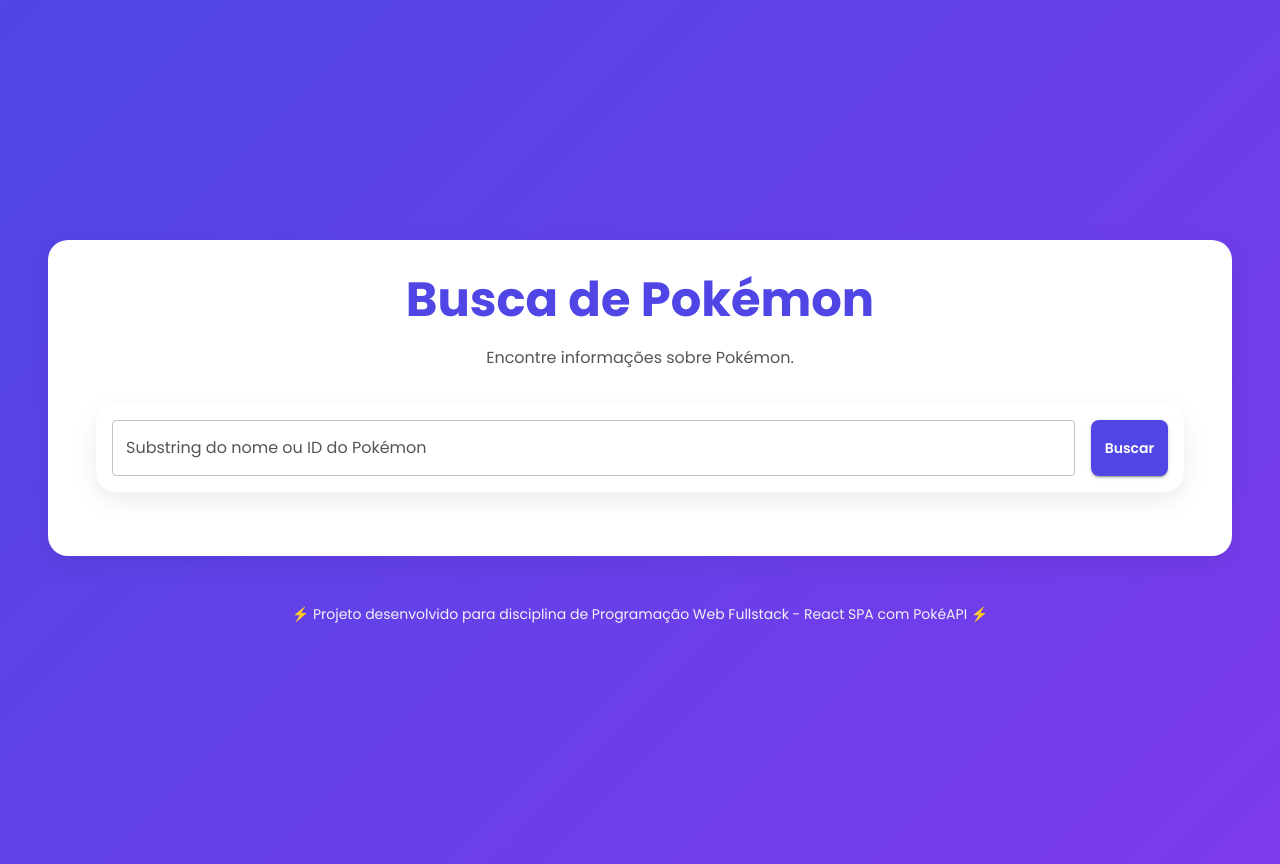
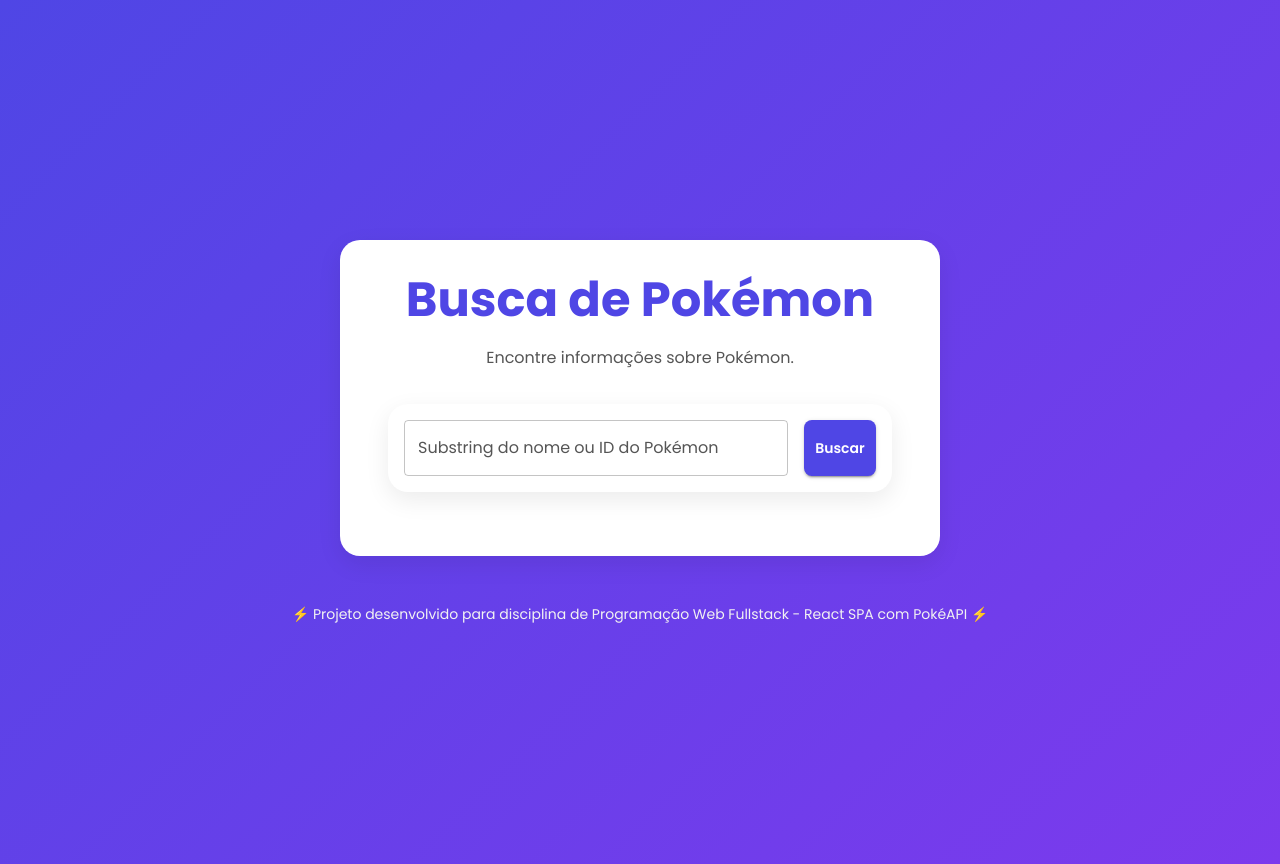
Before and after one commit to Edumachdo/poke_projeto1_fullstack, a React (Vite) app: page / in a window 1280 px wide. Built offline with nearby package versions, Linux system fonts and the light colour scheme.

Commit message:
Melhorar layout inicial: Paper compacto quando sem resultados ou com um único Pokémon

```diff
--- a/src/App.css
+++ b/src/App.css
@@ -15,6 +15,10 @@
   box-sizing: border-box;
   background: rgba(255, 255, 255, 0.95);
   backdrop-filter: blur(10px);
+}
+
+.app-paper-single {
+  max-width: 600px;
 }
 
 .app-header {
--- a/src/App.jsx
+++ b/src/App.jsx
@@ -20,7 +20,12 @@
 
   return (
     <Box className="app-container">
-      <Paper elevation={6} className="app-paper">
+      <Paper
+        elevation={6}
+        className={`app-paper ${
+          pokemonData.length <= 1 ? "app-paper-single" : ""
+        }`}
+      >
         <Box className="app-header">
           <Typography variant="h3" component="h1" gutterBottom>
             Busca de Pokémon
@@ -43,9 +48,21 @@
             )}
             {error && <ErrorMessage message={error} />}
             {pokemonData.length > 0 && (
-              <Grid container spacing={2}>
+              <Grid
+                container
+                spacing={2}
+                justifyContent={
+                  pokemonData.length === 1 ? "center" : "flex-start"
+                }
+              >
                 {pokemonData.map((pokemon) => (
-                  <Grid item xs={12} sm={4} md={4} key={pokemon.id}>
+                  <Grid
+                    item
+                    xs={12}
+                    sm={pokemonData.length === 1 ? 12 : 4}
+                    md={pokemonData.length === 1 ? 12 : 4}
+                    key={pokemon.id}
+                  >
                     <PokemonCard pokemon={pokemon} />
                   </Grid>
                 ))}
```
